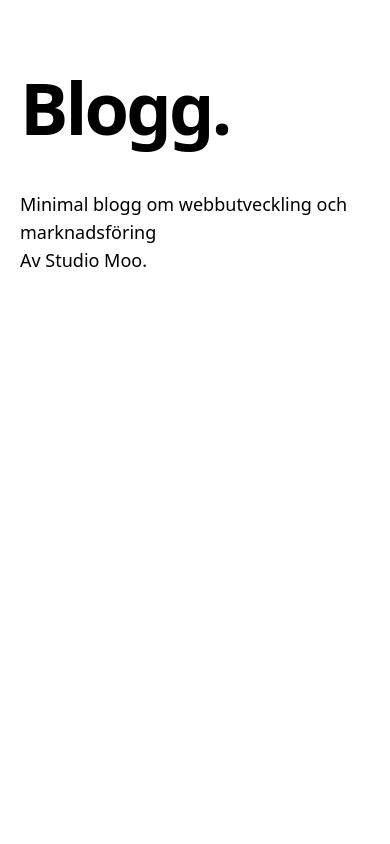
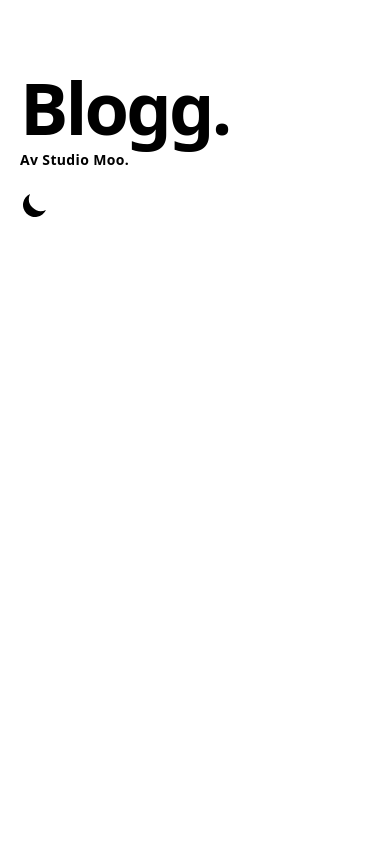
Before and after one commit to TheBoringBOT/studio-moo, a Next.js app: page / in a window 390 px wide. Shown: the top 844 px of the page. Built offline with nearby package versions, Linux system fonts and the light colour scheme.

Commit message:
dark mode toggle added

```diff
--- a/components/layout/intro.js
+++ b/components/layout/intro.js
@@ -3,22 +3,25 @@ import {
   SITE_BLOG_TITLE,
   SITE_BLOG_DESCRIPTION,
 } from "../../lib/constants";
+import ThemeToggle from "./theme-toggle";
 
 export default function Intro() {
   return (
-    <section className="flex-col lg:flex-row flex items-baseline lg:justify-between mt-16 mb-16 md:mb-12">
+    <section className="flex-col   lg:flex-row flex items-baseline lg:justify-between mt-16 mb-16 md:mb-12">
+      <div className="flex-col">
         <h1 className="text-left text-7xl md:text-8xl font-bold tracking-tighter leading-tight md:pr-8">
           {SITE_BLOG_TITLE}
           <br />
-        <p className="invisible md:visible  text-sm tracking-wide md:mt-[-20px] md:pl-2">
+          <p className="  text-sm tracking-wide md:mt-[-20px] md:pl-2">
             Av {SITE_NAME}.
           </p>
         </h1>
-      <h4 className="text-left text-lg mt-5 lg:pl-8">
-        {SITE_BLOG_DESCRIPTION}
-        <br />
-        <span className="md:hidden">Av {SITE_NAME}.</span>
-      </h4>
+      </div>
+      <div className="flex-col items-center">
+        <div className="flex md:justify-end  mt-5">
+          <ThemeToggle iconWidth={30} />
+        </div>
+      </div>
     </section>
   );
 }
```
Lines whose indentation alone changed are shown as unchanged.
